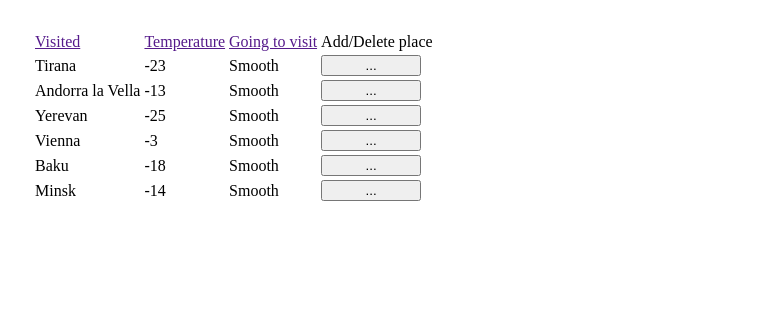
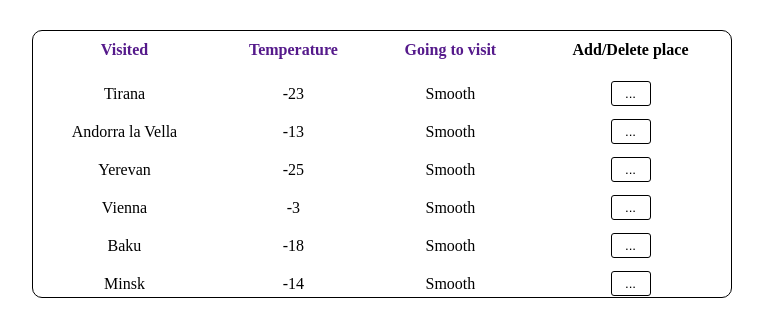
Before and after one commit to Roman-Liubinets/HolidayApp, a website: page public/index.html in a window 1280 px wide. Shown: the part 80-416 px from the top of the page, without its empty margins (198-961 px from the left). Drawn offline with Linux system fonts and the light colour scheme.

Commit message:
some stuff with styling

```diff
--- a/public/style/style.css
+++ b/public/style/style.css
@@ -14,6 +14,7 @@ body {
 }
 
 /*Навігація*/
+
 .main-header {
     margin-bottom: 40px;
 }
@@ -69,6 +70,42 @@ body {
     padding-left: 40px;
 }
 
+.content-table table {
+    width: 700px;
+    min-height: 50px;
+    border: 0.5px solid black;
+    border-radius: 10px;
+    border-spacing: 0;
+}
+
+.content-table th {
+    padding-top: 10px;
+    padding-bottom: 10px;
+}
+
+.content-table th a {
+    text-decoration: none;
+}
+
+.content-table td {
+    text-align: center;
+    padding-top: 12px;
+}
+
 .content-table input {
-    width: 100px;
+    width: 40px;
+    background-color: #fff;
+    border: 1px solid black;
+    padding: 4px;
+    display: inline-block;
+    text-align: center;
+    outline: none;
+    text-decoration: none;
+    border-radius: 3px;
+    text-align: center;
 }
+
+.content-table input:hover {
+    border: 1px solid darkblue;
+    border-radius: 3px;
+}
--- a/public/template/pages/Content.html
+++ b/public/template/pages/Content.html
@@ -2,10 +2,10 @@
     <div class="content-table">
         <table>
             <tr>
-                <td><a href="">Visited</a></td>
-                <td><a href="">Temperature</a></td>
-                <td><a href="">Going to visit</a></td>
-                <td>Add/Delete place</td>
+                <th><a href="">Visited</a></th>
+                <th><a href="">Temperature</a></th>
+                <th><a href="">Going to visit</a></th>
+                <th>Add/Delete place</th>
             </tr>
             <tr>
                 <td>Tirana</td>
```
